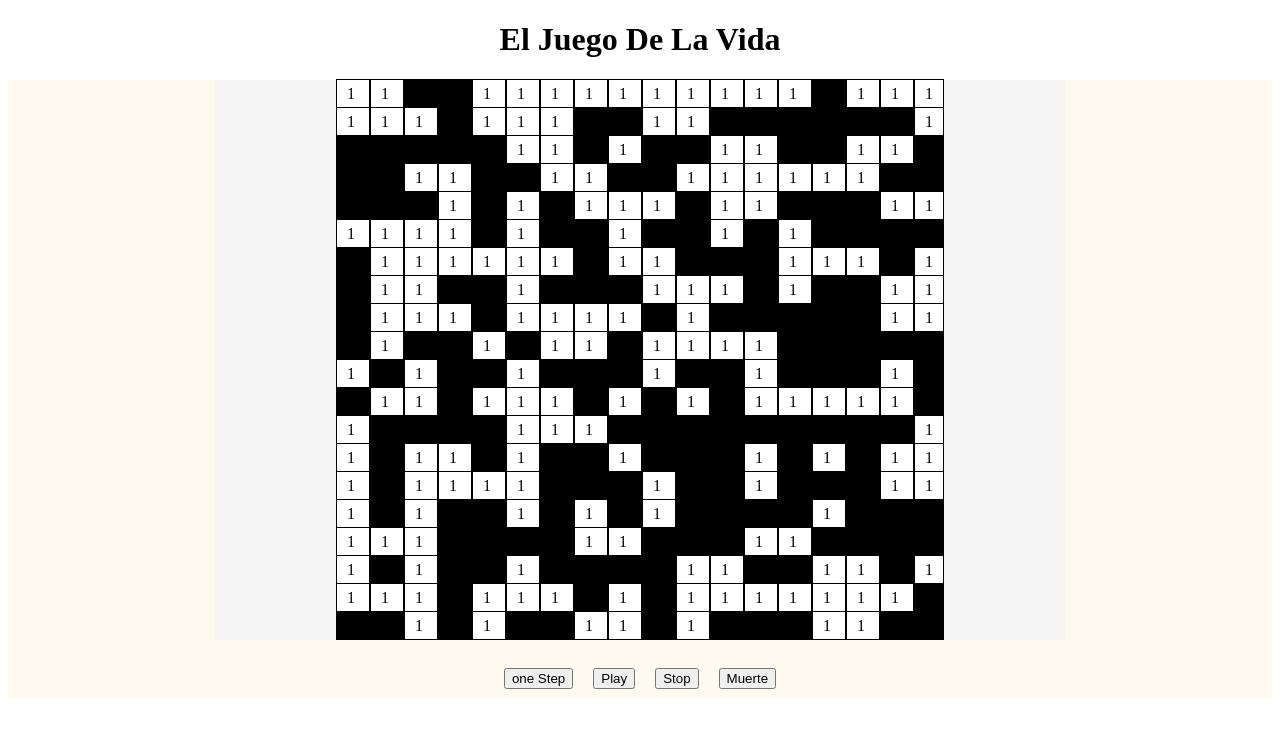
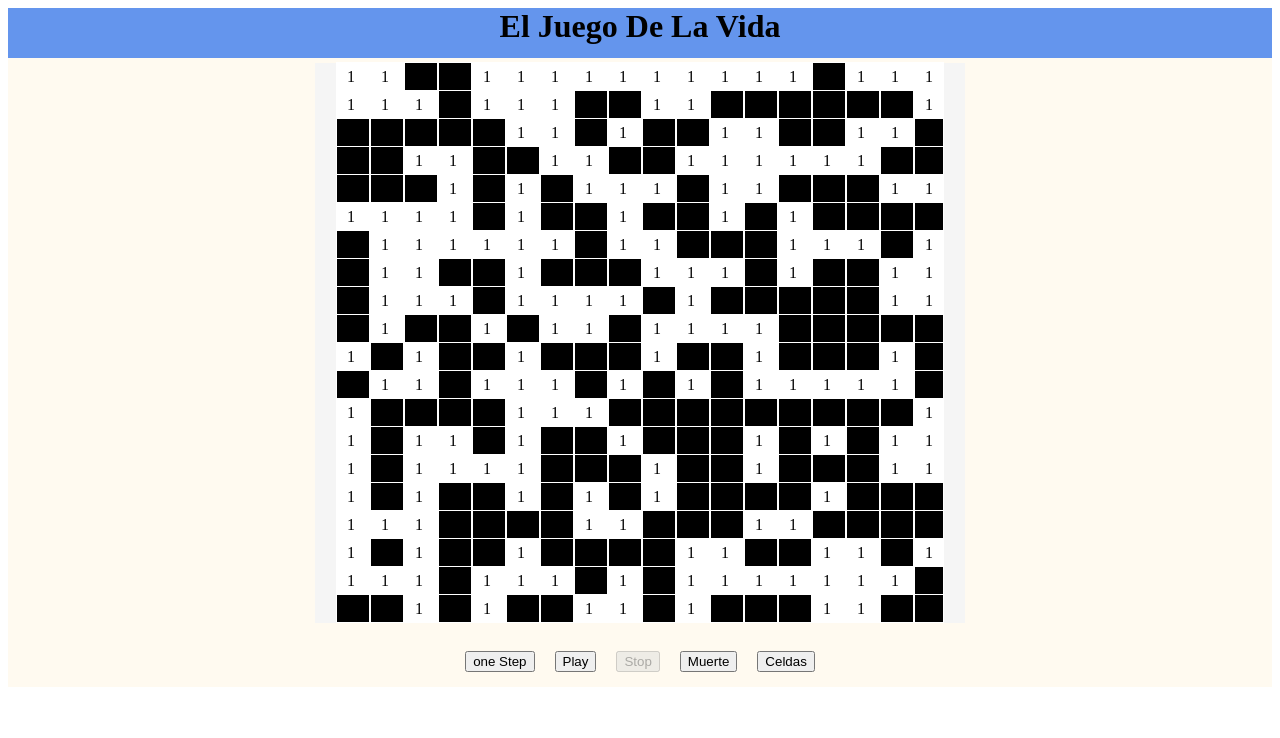
Before and after one commit to FernanGR/ElJuegoDeLaVida, an Angular app: page / in a window 1280 px wide. Shown: the top 738 px of the page. Built offline with nearby package versions, Linux system fonts and the light colour scheme.

Commit message:
celdas y botones deshabilitados

```diff
--- a/src/app/app.component.css
+++ b/src/app/app.component.css
@@ -1,4 +1,7 @@
 h1{
+    margin:0;
     display: flex;
     justify-content: center;
+    background-color: cornflowerblue;
+    height: 50px;
 }
--- a/src/app/main/main.component.css
+++ b/src/app/main/main.component.css
@@ -1,7 +1,7 @@
 
 #container{
     background-color: floralwhite;
-    padding: 0;
+    padding: 5px;
     margin: 0;
 }
 #table{
@@ -10,7 +10,7 @@
     padding-bottom: 5px;
     margin-left: auto;
     margin-right: auto;
-    width: 850px;
+    width: 650px;
     height: 50%;
     background-color: whitesmoke;
 }
@@ -33,6 +33,11 @@ button{
     border: 0.5px black solid;
 }
 
+.bordes{
+    border: 0.5px white solid;
+}
+
+
 .vivo{
     background-color: white;
 }
--- a/src/app/main/main.component.html
+++ b/src/app/main/main.component.html
@@ -3,7 +3,7 @@
 
 
     <div id="table" *ngFor="let f of tabla; let i = index">
-        <app-celda class="cell" *ngFor="let c of f; let j = index" (click)="modificarEstado(i, j)" [datos]="c">
+        <app-celda class="cell" *ngFor="let c of f; let j = index" (click)="modificarEstado(i, j)" [datos]="c" [ngClass]="{'bordes': borde}">
 
         </app-celda>
         <!-- <span class="cell" *ngFor="let c of f; let j = index" (click)="modificarEstado(i, j, celda)" #celda id={{i}}-{{j}}>
@@ -14,8 +14,10 @@
     <br>
     <div id="buttons">
         <button type="button" (click)="oneStep()">one Step</button>
-        <button type="button" (click)="play()">Play</button>
-        <button type="button" (click)="stop()">Stop</button>
+        <button type="button" (click)="play() " [disabled]="!playActive">Play</button>
+        <button type="button" (click)="stop()" [disabled]="playActive">Stop</button>
         <button type="button" (click)="muerte()">Muerte</button>
+        <button type="button" (click)="celdas()">Celdas</button>
+
     </div>
 </div>
--- a/src/app/main/main.component.ts
+++ b/src/app/main/main.component.ts
@@ -12,6 +12,8 @@ export class MainComponent implements OnInit {
   fila: number = 20;
   columna: number = 20;
   interval:any;
+  borde:boolean = true;
+  playActive: boolean = true;
 
   constructor(
     private serv: ServiceService
@@ -61,13 +63,14 @@ oneStep(){
 
 play(){
   console.log("play")
-
+  this.playActive = false;
   this.interval = setInterval(()=>{this.oneStep()},1000)
- }
+}
 
 stop(){
   console.log("stop")
   clearInterval(this.interval);
+  this.playActive = true;
 }
 
 muerte(){
@@ -76,4 +79,12 @@ muerte(){
 }
 
 
+celdas(){
+  if(this.borde){
+    this.borde = false;
+  }else{
+    this.borde = true;
+  }
 }
+
+}
```
